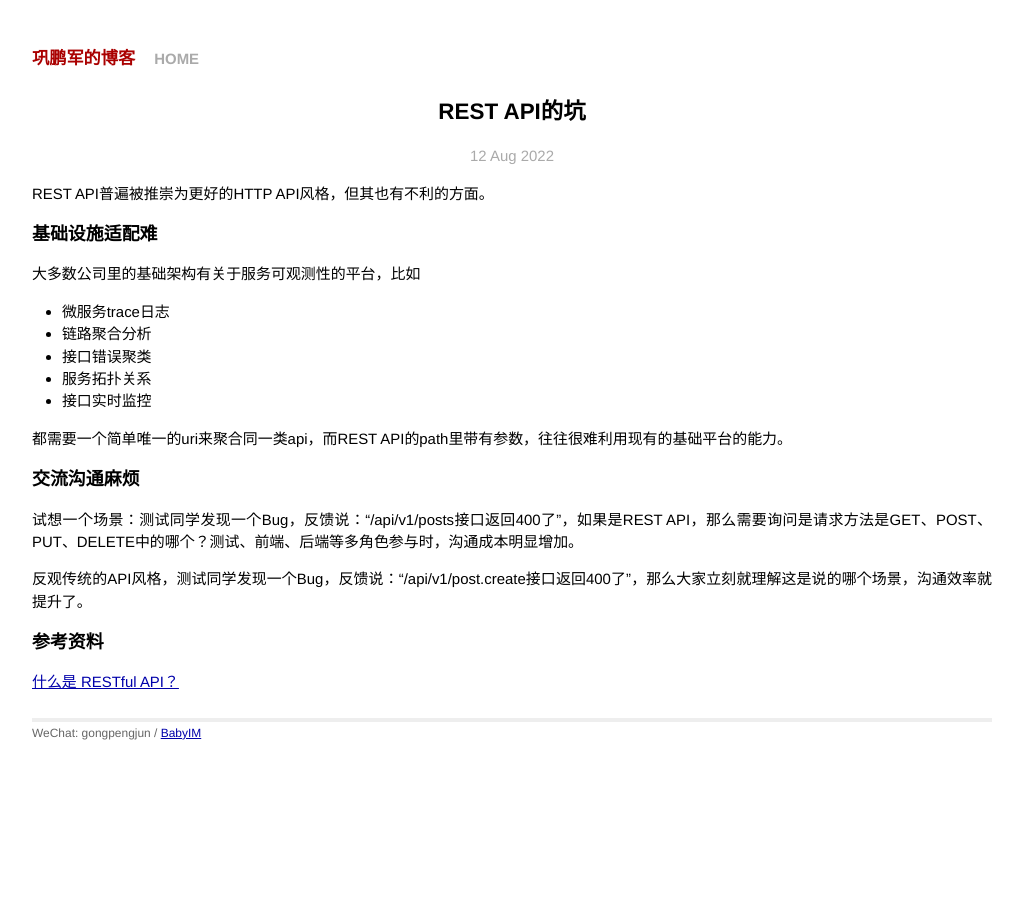
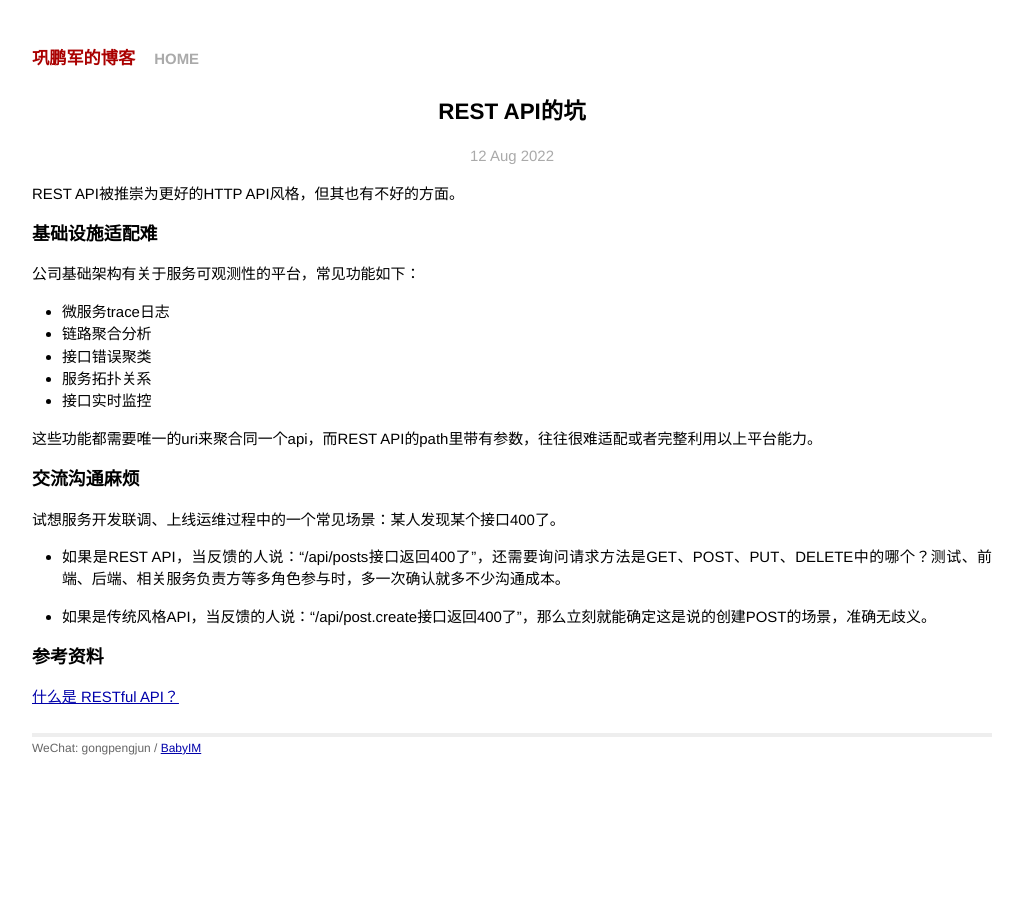
Before and after one commit to gongpengjun/gongpengjun.github.io, a Jekyll site: the page built from _posts/2022-08-12-rest-api-bad-side.markdown, in a window 1280 px wide. Shown: the whole page, without its empty margins (128-1151 px from the left). Built offline with Jekyll 4.4.1, drawn with Linux system fonts in a browser that asks for light colours.

Commit message:
refine rest api

```diff
--- a/_posts/2022-08-12-rest-api-bad-side.markdown
+++ b/_posts/2022-08-12-rest-api-bad-side.markdown
@@ -5,11 +5,11 @@ date: 2022-08-12 09:00:00
 categories: API
 ---
 
-REST API普遍被推崇为更好的HTTP API风格，但其也有不利的方面。
+REST API被推崇为更好的HTTP API风格，但其也有不好的方面。
 
 ### 基础设施适配难
 
-大多数公司里的基础架构有关于服务可观测性的平台，比如
+公司基础架构有关于服务可观测性的平台，常见功能如下：
 
 - 微服务trace日志
 - 链路聚合分析
@@ -17,13 +17,15 @@ REST API普遍被推崇为更好的HTTP API风格，但其也有不利的方面
 - 服务拓扑关系
 - 接口实时监控
 
-都需要一个简单唯一的uri来聚合同一类api，而REST API的path里带有参数，往往很难利用现有的基础平台的能力。
+这些功能都需要唯一的uri来聚合同一个api，而REST API的path里带有参数，往往很难适配或者完整利用以上平台能力。
 
 ### 交流沟通麻烦
 
-试想一个场景：测试同学发现一个Bug，反馈说：“/api/v1/posts接口返回400了”，如果是REST API，那么需要询问是请求方法是GET、POST、PUT、DELETE中的哪个？测试、前端、后端等多角色参与时，沟通成本明显增加。
+试想服务开发联调、上线运维过程中的一个常见场景：某人发现某个接口400了。
 
-反观传统的API风格，测试同学发现一个Bug，反馈说：“/api/v1/post.create接口返回400了”，那么大家立刻就理解这是说的哪个场景，沟通效率就提升了。
+- 如果是REST API，当反馈的人说：“/api/posts接口返回400了”，还需要询问请求方法是GET、POST、PUT、DELETE中的哪个？测试、前端、后端、相关服务负责方等多角色参与时，多一次确认就多不少沟通成本。
+
+- 如果是传统风格API，当反馈的人说：“/api/post.create接口返回400了”，那么立刻就能确定这是说的创建POST的场景，准确无歧义。
 
 ### 参考资料
 
```
